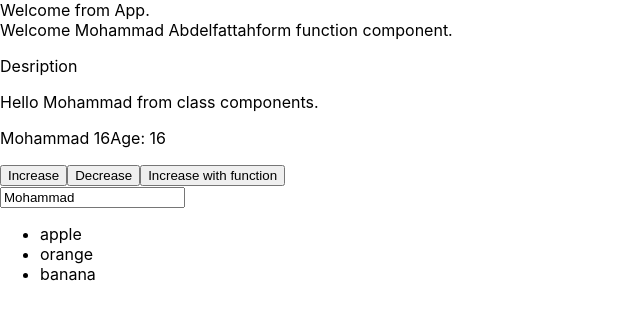
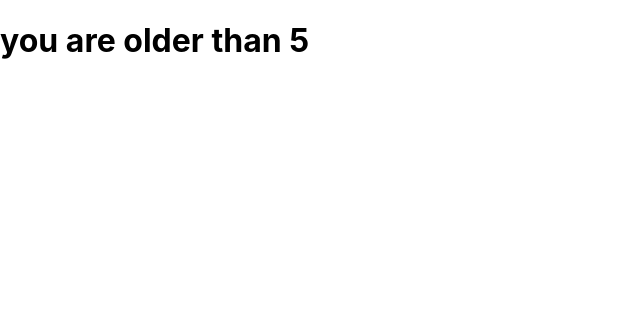
Before and after one commit to mohammadimad/ReactJS, a React (Create React App) app: page / in a window 1280 px wide. Shown: the top 320 px of the page, without its empty margins (0-640 px from the left). Built offline with nearby package versions, Linux system fonts and the light colour scheme.

Commit message:
Aadd file Mohammad

```diff
--- a/src/App.js
+++ b/src/App.js
@@ -1,20 +1,22 @@
 import React, { Component } from 'react';
-import Welcome from "./copmonents/welcome";
-import Hello from "./copmonents/hello";
-import Lists from "./copmonents/lists";
-import Conditions from "./copmonents/conditions";
+
 class App extends Component {
   render() {
+    const age = 10;
+    let ageTemplate = '';
+    let user = [
+      {id: 1, name: 'Mohammad', age: age}
+    ]
+    if(age > 5) {
+      ageTemplate = <h1>you are older than 5</h1>
+    } else {
+       ageTemplate = <p>you are not older than 5</p>
+    }
     return (
       <div className="App">
-        Welcome from App.
-          <Welcome name="Mohammad" lastName="Abdelfattah">Desription</Welcome>
-          <Hello name="Mohammad"/>
-          <Lists />
-          <Conditions />
-      </div>
-
-    );
-   }
- }
+      {ageTemplate}
+    </div>
+  );
+}
+}
 export default App;
--- a/src/copmonents/conditions.js
+++ /dev/null
@@ -1,10 +0,0 @@
-import React from 'react';
-
-function Lists(props) {
-    const fruits= ["apple","orange","banana"];
-
-     return <div>
-
-    </div>
- }
- export default Lists;
--- a/src/copmonents/hello.js
+++ /dev/null
@@ -1,47 +0,0 @@
-import React, { Component } from 'react';
-
-class Hello extends Component {
-    constructor(props) {
-        super(props);
-        this.increase = this.increase.bind(this);
-    }
-    state = {
-        age: 16,
-        user:  {
-            name: "Mohammad",
-            lastName: "Abdelfattah",
-        },
-        socialLinks: [
-            "facebook",
-            "twitter",
-        ]
-    }
-    decrement = ()=> {
-            this.setState({age: this.state.age - 1});
-    }
-    increase() {
-        this.setState({age: this.state.age + 1});
-    }
-    updateName(event ) {
-        const newName = event.target.value;
-
-        this.setState({
-            user: {
-                ...this.state.user,
-                name: newName,
-            }
-        });
-    }
-    render(){
-        return <div>
-        Hello {this.props.name} from class components.
-            <p> {this.state.user.name} {this.state.age}Age: {this.state.age}</p>
-            <button onClick={()=>{this.setState({age: this.state.age + 1}) }}>Increase</button>
-            <button onClick={this.decrement}>Decrease</button>
-            <button onClick={this.increase}>Increase with function</button>
-            <br />
-            <input type="text" value={this.state.user.name} onChange={this.updateName.bind(this)} />
-        </div>
-    }
- }
-export default Hello;
--- a/src/copmonents/lists.js
+++ /dev/null
@@ -1,12 +0,0 @@
-import React from 'react';
-
-function Lists(props) {
-    const fruits= ["apple","orange","banana"];
-
-     return <div>
-     <ul>
-   {fruits.map(item => <li key={item}>{item}</li>)}
- </ul>
-  </div>
- }
- export default Lists;
--- a/src/copmonents/welcome.js
+++ /dev/null
@@ -1,11 +0,0 @@
-import React from 'react';
-
-function Test(props) {
-    return <div>
-    Welcome {props.name  +' '+ props.lastName}
-     form function component.
-     <p>{props.children}</p>
-</div>;
- }
-
- export default Test;
```
Also changed, not shown: 1 other file (tests, documents, lock files or other folders).
